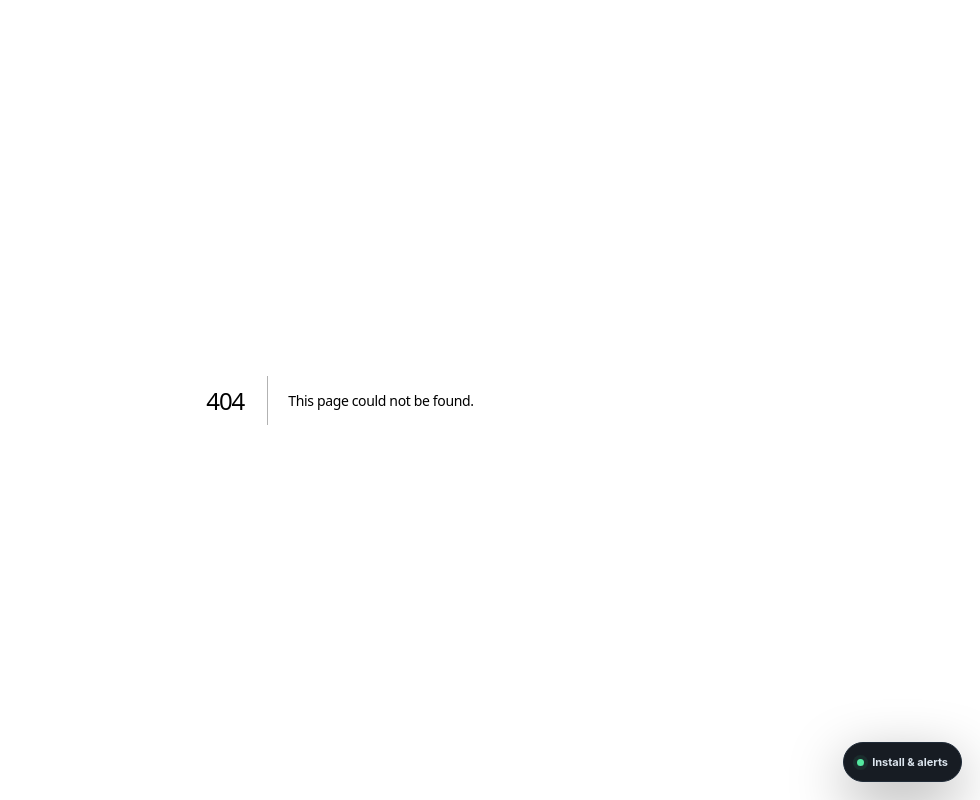
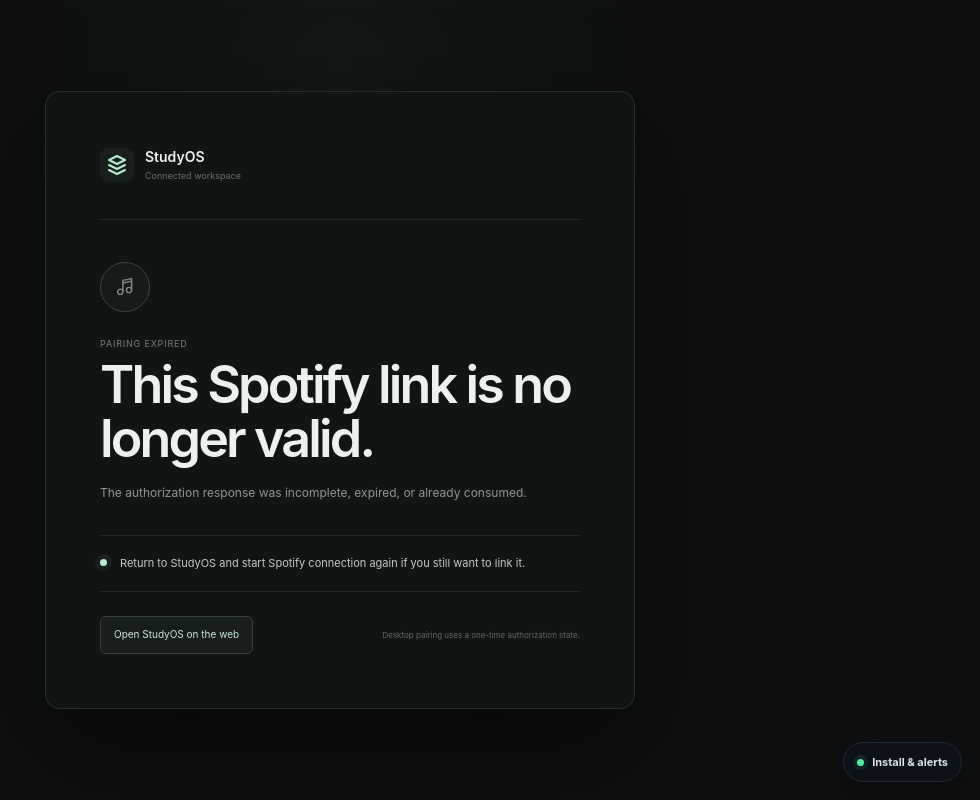
Before and after one commit to isikkeskin1/StudyOS, a Next.js app in the folder web/: page /spotify-connected in a window 1280 px wide. Before the commit this address had no page. Shown: the whole page, without its empty margins (300-1280 px from the left). Built offline with nearby package versions, Linux system fonts and the light colour scheme.

Commit message:
polish: add Spotify desktop pairing handoff

```diff
--- /dev/null
+++ b/web/app/spotify-connected/page.module.css
@@ -0,0 +1,202 @@
+.shell {
+  min-height: 100dvh;
+  display: grid;
+  place-items: center;
+  padding: 28px;
+  background:
+    radial-gradient(circle at 50% 8%, #b6ebce0b, transparent 30%),
+    #0d0f10;
+  color: #edf1ee;
+}
+
+.card {
+  width: min(590px, 100%);
+  padding: clamp(28px, 6vw, 54px);
+  border: 1px solid #292f2c;
+  border-radius: 14px;
+  background: #111415;
+  box-shadow: 0 36px 110px #0007;
+}
+
+.brand {
+  display: flex;
+  align-items: center;
+  gap: 11px;
+  padding-bottom: 36px;
+  border-bottom: 1px solid #252a28;
+}
+
+.brand :global(.brand-mark) {
+  width: 34px;
+  height: 34px;
+  display: grid;
+  place-items: center;
+  border-radius: 9px;
+  background: #18201b;
+  color: #b6ebce;
+  box-shadow: none;
+}
+
+.brand div {
+  display: grid;
+  gap: 2px;
+}
+
+.brand strong {
+  font-size: 14px;
+  font-weight: 580;
+}
+
+.brand span {
+  color: #65706a;
+  font-size: 9px;
+}
+
+.integrationMark {
+  width: 50px;
+  height: 50px;
+  display: grid;
+  place-items: center;
+  margin-top: 42px;
+  border: 1px solid #3d4641;
+  border-radius: 50%;
+  background: #151918;
+  color: #7f8a84;
+}
+
+.integrationMark.positive {
+  border-color: #5d806a;
+  background: #b6ebce08;
+  color: #b6ebce;
+}
+
+.integrationMark :global(.ui-icon) {
+  width: 21px;
+  height: 21px;
+}
+
+.eyebrow {
+  margin: 25px 0 8px;
+  color: #738079;
+  font-size: 9px;
+  letter-spacing: .09em;
+  text-transform: uppercase;
+}
+
+.card h1 {
+  max-width: 500px;
+  margin: 0;
+  font-size: clamp(34px, 7vw, 52px);
+  line-height: 1.03;
+  letter-spacing: -.055em;
+  font-weight: 560;
+}
+
+.body {
+  max-width: 500px;
+  margin: 17px 0 0;
+  color: #8d9792;
+  font-size: 12px;
+  line-height: 1.75;
+}
+
+.handoff {
+  display: grid;
+  grid-template-columns: 8px minmax(0, 1fr);
+  align-items: start;
+  gap: 12px;
+  margin-top: 32px;
+  padding: 18px 0;
+  border-top: 1px solid #252a28;
+  border-bottom: 1px solid #252a28;
+}
+
+.handoff p {
+  margin: 0;
+  color: #c3cbc6;
+  font-size: 11px;
+  line-height: 1.65;
+}
+
+.pulse {
+  width: 7px;
+  height: 7px;
+  margin-top: 5px;
+  border-radius: 50%;
+  background: #b6ebce;
+  box-shadow: 0 0 0 5px #b6ebce0b;
+}
+
+.actions {
+  display: flex;
+  align-items: center;
+  justify-content: space-between;
+  gap: 16px;
+  margin-top: 24px;
+}
+
+.actions a {
+  min-height: 38px;
+  display: inline-flex;
+  align-items: center;
+  padding: 0 13px;
+  border: 1px solid #35423b;
+  border-radius: 6px;
+  background: #b6ebce09;
+  color: #cbe8d6;
+  font-size: 10px;
+  text-decoration: none;
+}
+
+.actions a:hover {
+  border-color: #5c7867;
+  background: #b6ebce0e;
+}
+
+.actions span {
+  max-width: 210px;
+  color: #5f6964;
+  font-size: 8px;
+  line-height: 1.5;
+  text-align: right;
+}
+
+@media (max-width: 560px) {
+  .shell {
+    padding: 0;
+  }
+
+  .card {
+    min-height: 100dvh;
+    display: flex;
+    flex-direction: column;
+    justify-content: center;
+    padding: 30px 20px;
+    border: 0;
+    border-radius: 0;
+    box-shadow: none;
+  }
+
+  .brand {
+    padding-bottom: 28px;
+  }
+
+  .integrationMark {
+    margin-top: 34px;
+  }
+
+  .actions {
+    align-items: stretch;
+    flex-direction: column;
+  }
+
+  .actions a {
+    justify-content: center;
+    min-height: 44px;
+  }
+
+  .actions span {
+    max-width: none;
+    text-align: left;
+  }
+}
--- /dev/null
+++ b/web/app/spotify-connected/page.tsx
@@ -0,0 +1,92 @@
+import Link from "next/link";
+
+import { BrandMark, UiIcon } from "@/components/ui-icon";
+
+import styles from "./page.module.css";
+
+type SpotifyOutcome = "connected" | "denied" | "error" | "invalid";
+
+type OutcomeCopy = {
+  label: string;
+  title: string;
+  body: string;
+  note: string;
+  positive: boolean;
+};
+
+const COPY: Record<SpotifyOutcome, OutcomeCopy> = {
+  connected: {
+    label: "Connection complete",
+    title: "Spotify is linked.",
+    body: "Your StudyOS account can now show what you are listening to while you study.",
+    note: "The desktop app is already checking for this connection. You can close this tab and go back to StudyOS.",
+    positive: true,
+  },
+  denied: {
+    label: "Connection cancelled",
+    title: "Spotify stayed disconnected.",
+    body: "Nothing changed on your StudyOS account because Spotify access was not granted.",
+    note: "You can close this tab and reconnect later from Account & integrations.",
+    positive: false,
+  },
+  error: {
+    label: "Connection interrupted",
+    title: "Spotify could not be linked.",
+    body: "The authorization could not be completed. The one-time pairing request has been closed for safety.",
+    note: "Return to StudyOS and choose Connect Spotify again to start a fresh pairing request.",
+    positive: false,
+  },
+  invalid: {
+    label: "Pairing expired",
+    title: "This Spotify link is no longer valid.",
+    body: "The authorization response was incomplete, expired, or already consumed.",
+    note: "Return to StudyOS and start Spotify connection again if you still want to link it.",
+    positive: false,
+  },
+};
+
+export default async function SpotifyConnectedPage({
+  searchParams,
+}: {
+  searchParams: Promise<{ outcome?: string }>;
+}) {
+  const params = await searchParams;
+  const key = (["connected", "denied", "error", "invalid"] as const).includes(
+    params.outcome as SpotifyOutcome,
+  )
+    ? (params.outcome as SpotifyOutcome)
+    : "invalid";
+  const copy = COPY[key];
+
+  return (
+    <main className={styles.shell}>
+      <section className={styles.card}>
+        <div className={styles.brand}>
+          <BrandMark />
+          <div>
+            <strong>StudyOS</strong>
+            <span>Connected workspace</span>
+          </div>
+        </div>
+
+        <div className={`${styles.integrationMark} ${copy.positive ? styles.positive : ""}`}>
+          <UiIcon name={copy.positive ? "check" : "music"} />
+        </div>
+
+        <p className={styles.eyebrow}>{copy.label}</p>
+        <h1>{copy.title}</h1>
+        <p className={styles.body}>{copy.body}</p>
+
+        <div className={styles.handoff}>
+          <span className={styles.pulse} aria-hidden="true" />
+          <p>{copy.note}</p>
+        </div>
+
+        <div className={styles.actions}>
+          <Link href="/">Open StudyOS on the web</Link>
+          <span>Desktop pairing uses a one-time authorization state.</span>
+        </div>
+      </section>
+    </main>
+  );
+}
```
Also changed, not shown: 2 other files (tests, documents, lock files or other folders).
